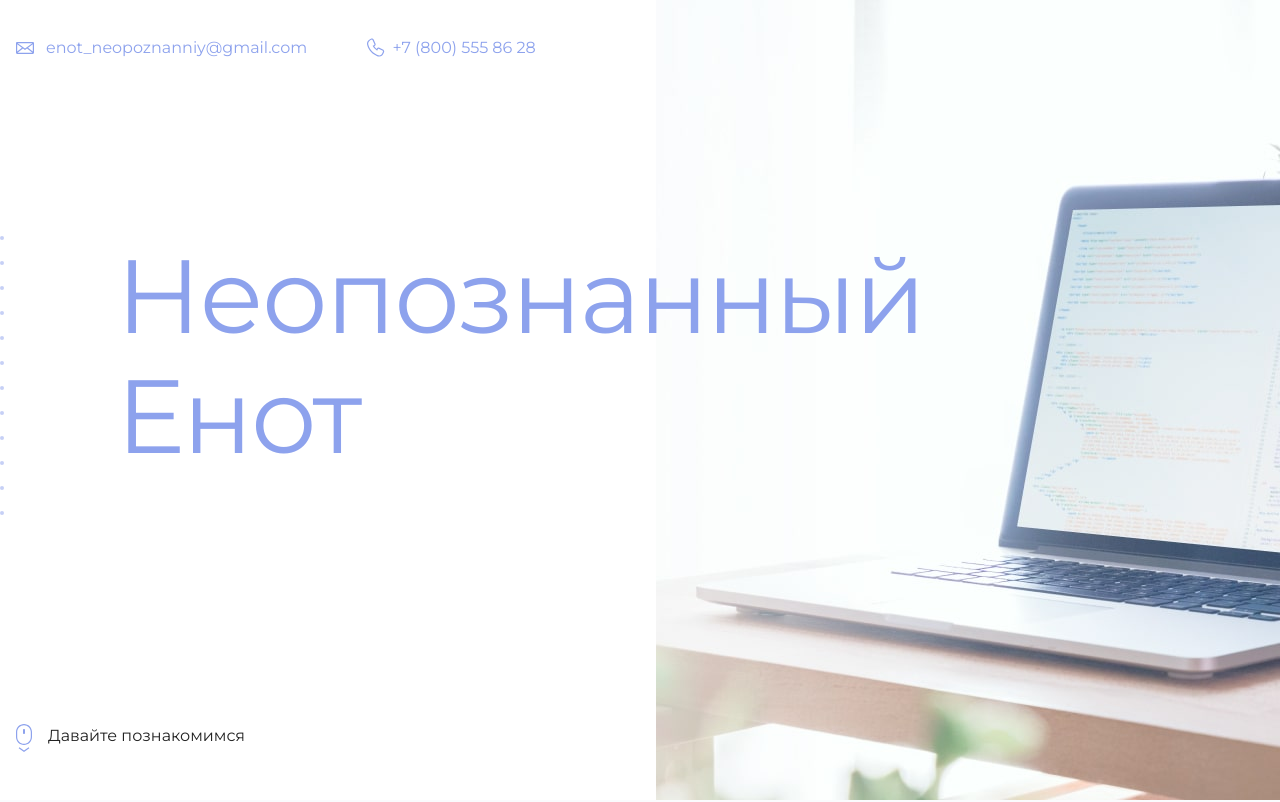
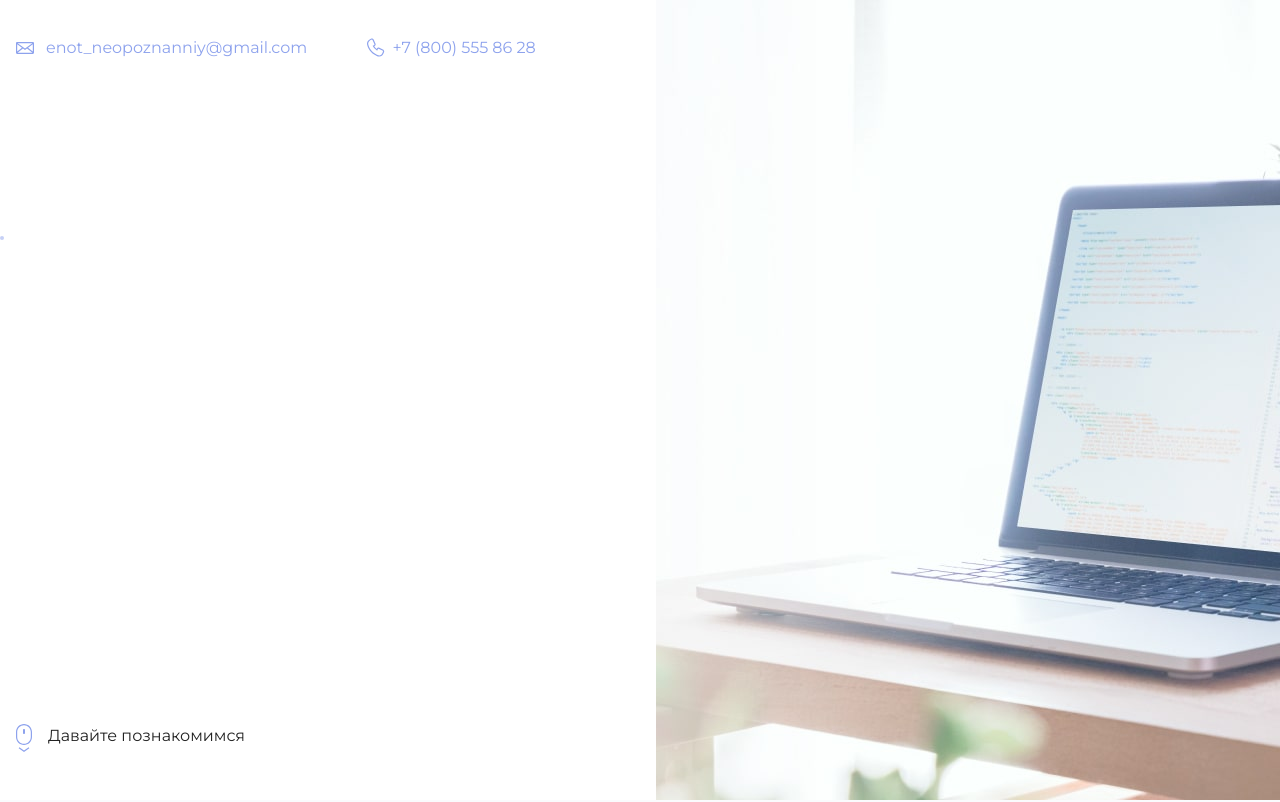
Before and after one commit to Golodau/my-site, a plain HTML site: page index.html in a window 1280 px wide. Shown: the top 802 px of the page. Drawn offline with Linux system fonts and the light colour scheme.

Commit message:
Update index.html

```diff
--- a/index.html
+++ b/index.html
@@ -18,7 +18,7 @@
     <main>
       <section class="hero-image">
         <div class="container">
-          <h1 class="heading">Неопознанный Енот</h1>
+          <h1 class="heading"></h1>
           <p><id2188029></p>
         </div>
       </section>
```
